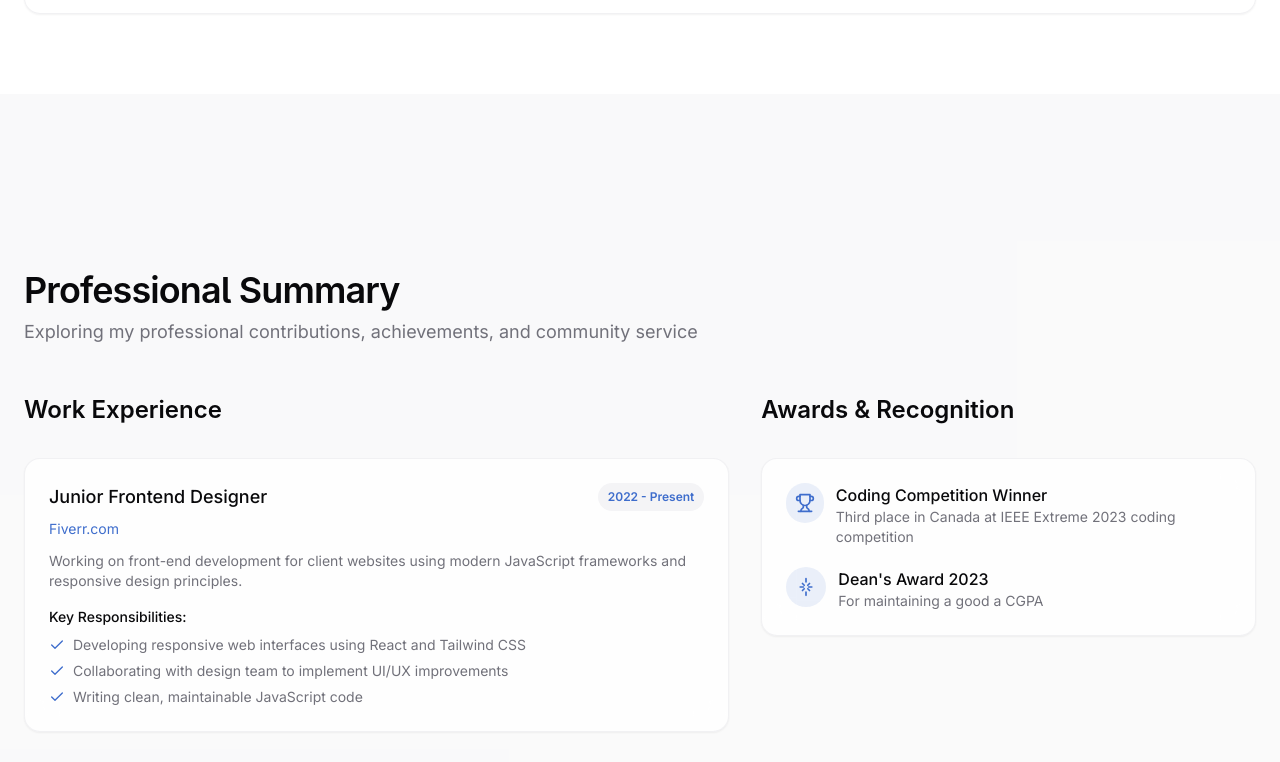
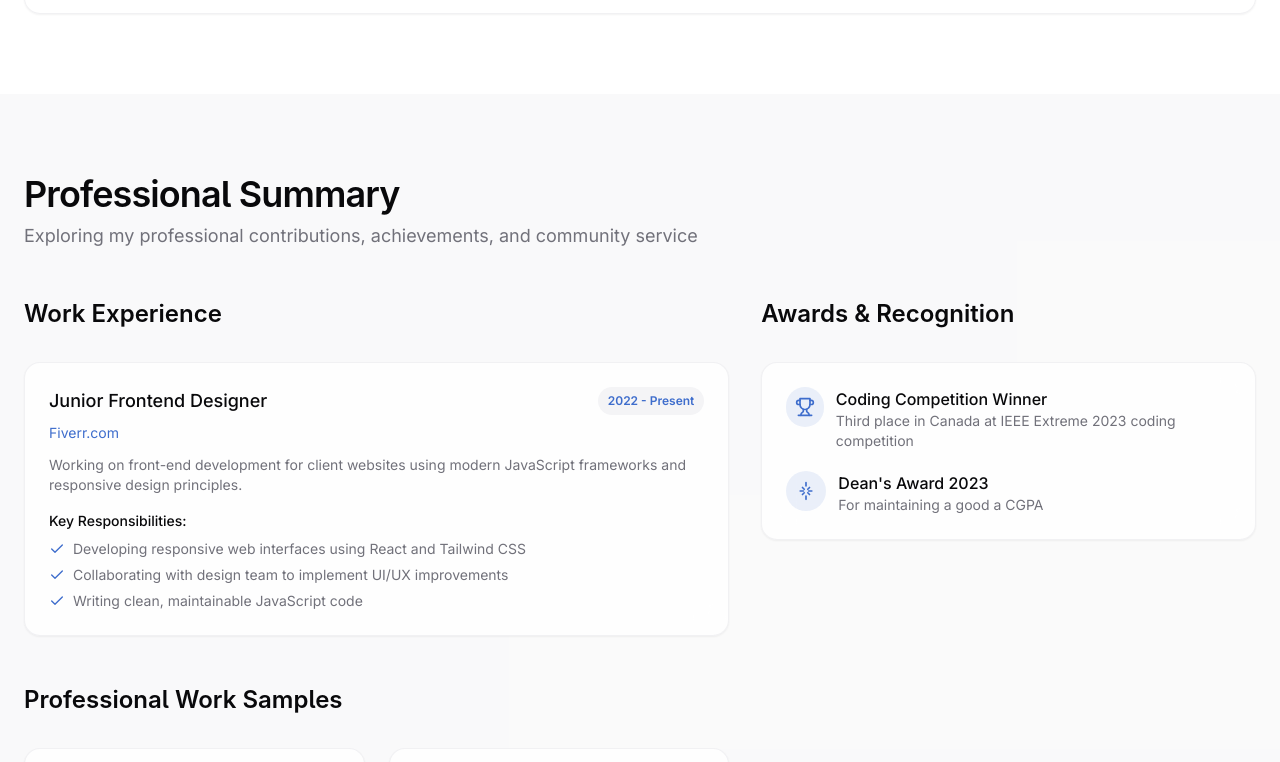
Before and after one commit to Shahriar-Ahmed-Dipu/shahriar-dipu, a React (Vite) app: page / in a window 1280 px wide. Shown: the part 3316-4078 px from the top of the page. Built offline with nearby package versions, Linux system fonts and the light colour scheme; a web font is replaced by a local one.

Commit message:
Visual edit in Lovable
Edited UI in Lovable

```diff
--- a/src/components/Professional.tsx
+++ b/src/components/Professional.tsx
@@ -1,6 +1,6 @@
 import { AnimatedSection } from './AnimatedSection';
 export const Professional = () => {
-  return <section id="professional" className="py-24 bg-secondary/50 relative overflow-hidden">
+  return <section id="professional" className="bg-secondary/50 relative overflow-hidden py-0">
       <div className="section-container">
         <AnimatedSection animation="fade-in-up" className="space-y-2 mb-12">
           <h2 className="section-title">Professional Summary</h2>
```
